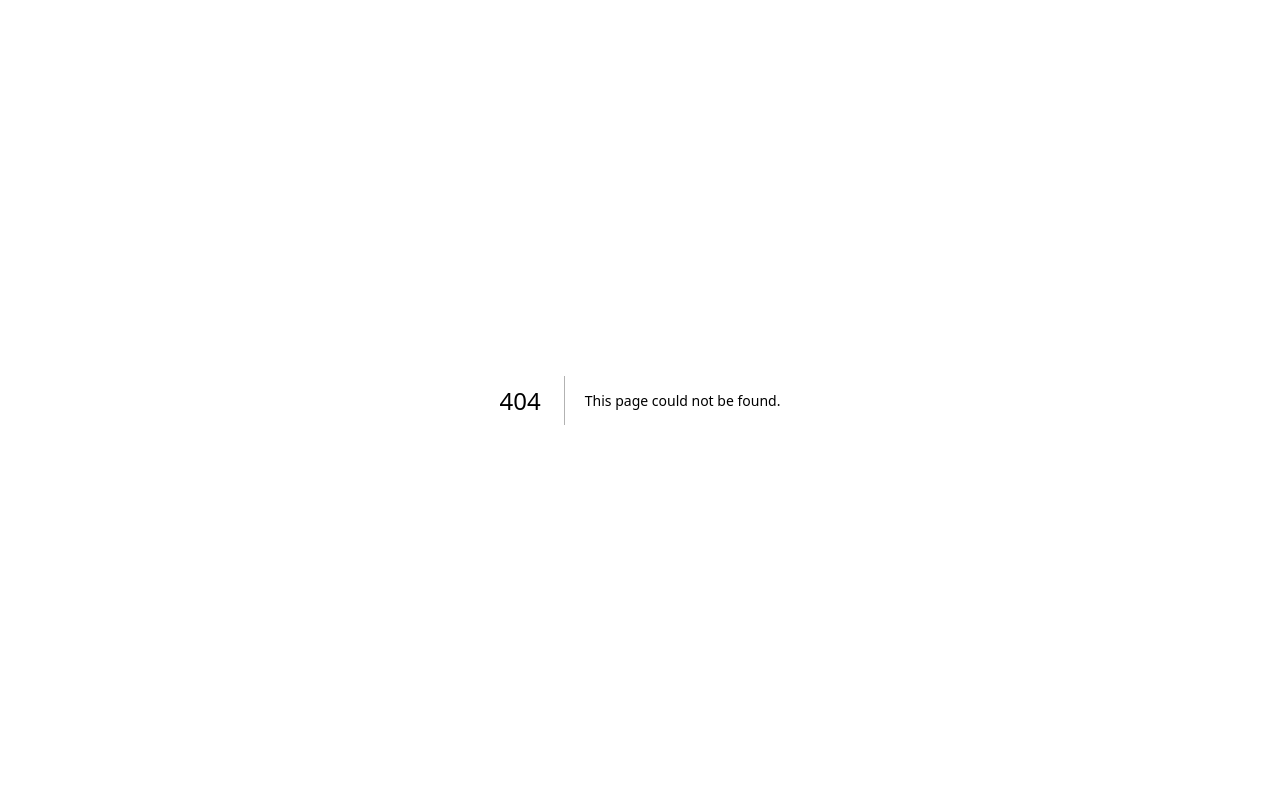
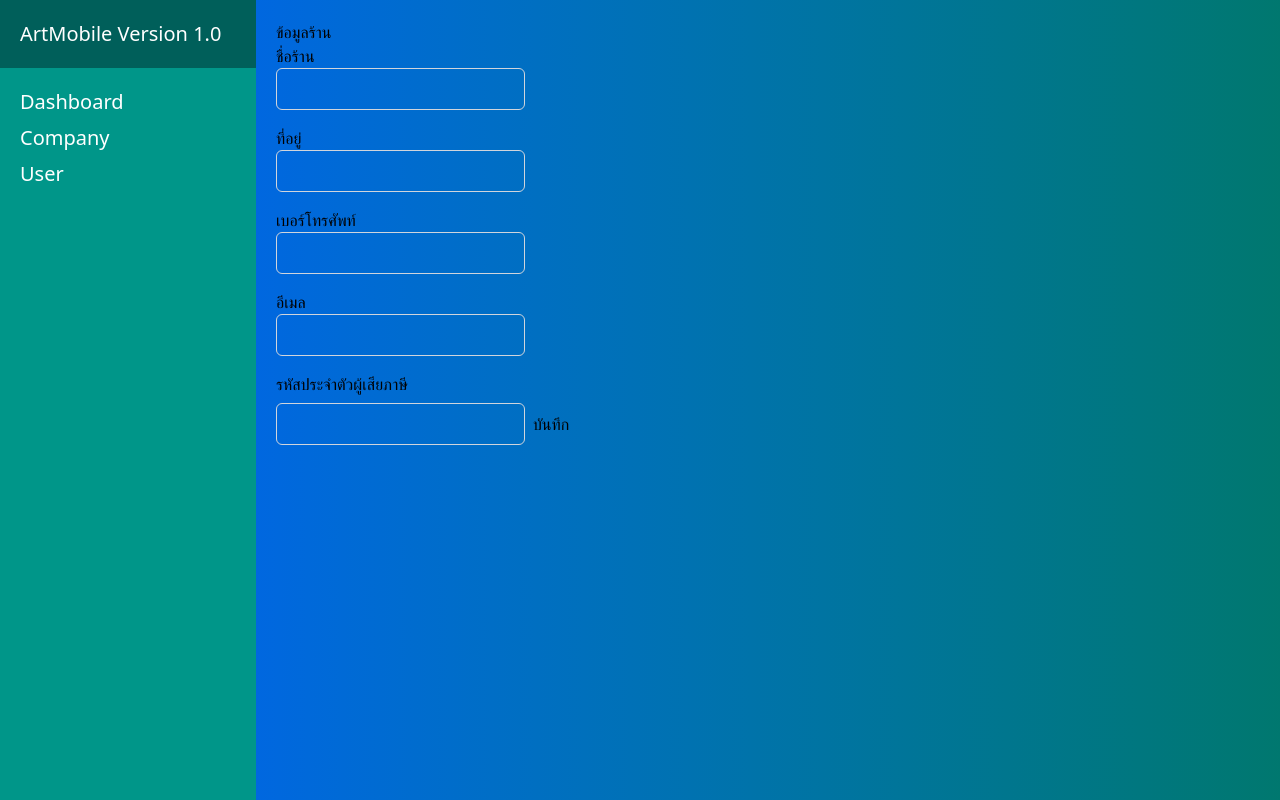
Before and after one commit to sarawut0001/art-mobile, a Next.js app: page /backoffice/company in a window 1280 px wide. Before the commit this address had no page. Built offline with nearby package versions, Linux system fonts and the light colour scheme; no server answers.

Commit message:
feat: create backoffice buy page and create modal

```diff
--- /dev/null
+++ b/app/backoffice/buy/page.tsx
@@ -0,0 +1,145 @@
+"use client";
+
+import { useState } from "react";
+import Swal from "sweetalert2";
+import { config } from "@/app/config";
+import axios from "axios";
+import Modal from "../modal";
+
+export default function Page() {
+  const [isOpen, setIsOpen] = useState(false);
+  const [serial, setSerial] = useState("");
+  const [name, setName] = useState("");
+  const [release, setRelease] = useState("");
+  const [color, setColor] = useState("");
+  const [price, setPrice] = useState(0);
+  const [customerName, setCustomerName] = useState("");
+  const [customerPhone, setCustomerPhone] = useState("");
+  const [customerAddress, setCustomerAddress] = useState("");
+  const [remark, setRemark] = useState("");
+
+  const handleOpenModal = () => {
+    setIsOpen(true);
+  };
+
+  const handleCloseModal = () => {
+    setIsOpen(false);
+  };
+
+  const handleSave = async () => {
+    try {
+      const payload = {
+        serial,
+        name,
+        release,
+        color,
+        price,
+        customerName,
+        customerPhone,
+        customerAddress,
+        remark,
+      };
+      await axios.post(`${config.apiUrl}/buy/create`, payload);
+
+      Swal.fire({
+        icon: "success",
+        title: "บันทึกข้อมูลเรียบร้อย",
+        text: "ข้อมูลถูกบันทึกเรียบร้อย",
+        timer: 2000,
+      });
+      // eslint-disable-next-line @typescript-eslint/no-explicit-any
+    } catch (error: any) {
+      Swal.fire({
+        icon: "error",
+        title: "ผิดพลาด",
+        text: "ไม่สามารถบันทึกข้อมูล",
+      });
+      console.log("error", error);
+    }
+  };
+
+  return (
+    <>
+      <h1 className="content-header">รายการซื้อ</h1>
+
+      <div>
+        <button className="btn" onClick={handleOpenModal}>
+          <i className="fa-solid fa-plus mr-2"></i>
+          เพิ่มรายการ
+        </button>
+
+        <Modal title="เพิ่มรายการ" isOpen={isOpen} onClose={handleCloseModal}>
+          <div>Serial สินค้า</div>
+          <input
+            type="text"
+            value={serial}
+            onChange={(e) => setSerial(e.target.value)}
+          />
+
+          <div>ชื่อสินค้า</div>
+          <input
+            type="text"
+            value={name}
+            onChange={(e) => setName(e.target.value)}
+          />
+
+          <div>รุ่น</div>
+          <input
+            type="text"
+            value={release}
+            onChange={(e) => setRelease(e.target.value)}
+          />
+
+          <div>สี</div>
+          <input
+            type="text"
+            value={color}
+            onChange={(e) => setColor(e.target.value)}
+          />
+
+          <div>ราคา</div>
+          <input
+            type="text"
+            value={price}
+            onChange={(e) => setPrice(Number(e.target.value))}
+          />
+
+          <div>ชื่อลูกค้า</div>
+          <input
+            type="text"
+            value={customerName}
+            onChange={(e) => setCustomerName(e.target.value)}
+          />
+
+          <div>เบอร์โทรศัพท์</div>
+          <input
+            type="text"
+            value={customerPhone}
+            onChange={(e) => setCustomerPhone(e.target.value)}
+          />
+
+          <div>ที่อยู่</div>
+          <input
+            type="text"
+            value={customerAddress}
+            onChange={(e) => setCustomerAddress(e.target.value)}
+          />
+
+          <div>หมายเหตุ</div>
+          <input
+            type="text"
+            value={remark}
+            onChange={(e) => setRemark(e.target.value)}
+          />
+
+          <div className="mt-2">
+            <button className="btn" onClick={handleSave}>
+              <i className="fa-solid fa-save mr-2"></i>
+              บันทึก
+            </button>
+          </div>
+        </Modal>
+      </div>
+    </>
+  );
+}
--- /dev/null
+++ b/app/backoffice/company/page.tsx
@@ -0,0 +1,101 @@
+"use client";
+
+import { useEffect, useState } from "react";
+import Swal from "sweetalert2";
+import { config } from "@/app/config";
+import axios from "axios";
+
+export default function Page() {
+  const [name, setName] = useState("");
+  const [address, setAddress] = useState("");
+  const [phone, setPhone] = useState("");
+  const [email, setEmail] = useState("");
+  const [taxCode, setTaxcode] = useState("");
+
+  useEffect(() => {
+    fetchData();
+  }, []);
+
+  const fetchData = async () => {
+    const res = await axios.get(`${config.apiUrl}/company/list`);
+    setName(res.data.name);
+    setAddress(res.data.address);
+    setPhone(res.data.phone);
+    setEmail(res.data.email);
+    setTaxcode(res.data.taxCode);
+  };
+
+  const handleSave = async () => {
+    try {
+      const payload = {
+        name,
+        address,
+        phone,
+        email,
+        taxCode,
+      };
+
+      await axios.post(`${config.apiUrl}/company/create`, payload);
+      Swal.fire({
+        icon: "success",
+        title: "บันทึกข้อมูลสำเร็จ",
+        timer: 2000,
+      });
+      // eslint-disable-next-line @typescript-eslint/no-explicit-any
+    } catch (error: any) {
+      Swal.fire({
+        icon: "error",
+        title: "ผิดพลาด",
+        text: "ไม่สามรถบันทึกข้อมูลได้",
+      });
+      console.log("error", error);
+    }
+  };
+
+  return (
+    <div>
+      <h1 className="content-header">ข้อมูลร้าน</h1>
+      <div>
+        <div>ชื่อร้าน</div>
+        <input
+          type="text"
+          value={name}
+          onChange={(e) => setName(e.target.value)}
+        />
+
+        <div className="mt-4">ที่อยู่</div>
+        <input
+          type="text"
+          value={address}
+          onChange={(e) => setAddress(e.target.value)}
+        />
+
+        <div className="mt-4">เบอร์โทรศัพท์</div>
+        <input
+          type="text"
+          value={phone}
+          onChange={(e) => setPhone(e.target.value)}
+        />
+
+        <div className="mt-4">อีเมล</div>
+        <input
+          type="text"
+          value={email}
+          onChange={(e) => setEmail(e.target.value)}
+        />
+
+        <div className="mt-4">รหัสประจำตัวผู้เสียภาษี</div>
+        <input
+          type="text"
+          value={taxCode}
+          onChange={(e) => setTaxcode(e.target.value)}
+        />
+
+        <button className="btn mt-4" onClick={handleSave}>
+          <i className="fa fa-save mr-2"></i>
+          บันทึก
+        </button>
+      </div>
+    </div>
+  );
+}
--- /dev/null
+++ b/app/backoffice/modal.tsx
@@ -0,0 +1,31 @@
+"use client";
+
+interface ModalProps {
+  title: string;
+  children: React.ReactNode;
+  isOpen: boolean;
+  onClose: () => void;
+}
+
+export default function Modal({
+  title,
+  children,
+  isOpen,
+  onClose,
+}: ModalProps) {
+  return (
+    isOpen && (
+      <div className="fixed inset-0 bg-black bg-opacity-50 flex justify-center items-center">
+        <div className={`bg-white p-6 rounded-lg shadow-lg w-1/2`}>
+          <h2 className="text-xl bg-teal-600 text-white p-4 rounded-t-lg">
+            {title}
+            <button className="float-right text-gray-300" onClick={onClose}>
+              <i className="fa-solid fa-xmark"></i>
+            </button>
+          </h2>
+          <div className="mt-4 p-5">{children}</div>
+        </div>
+      </div>
+    )
+  );
+}
```
